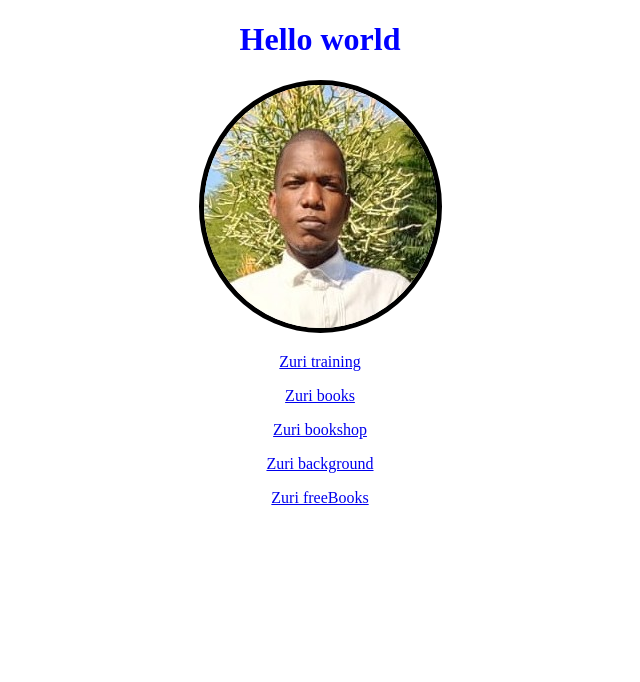
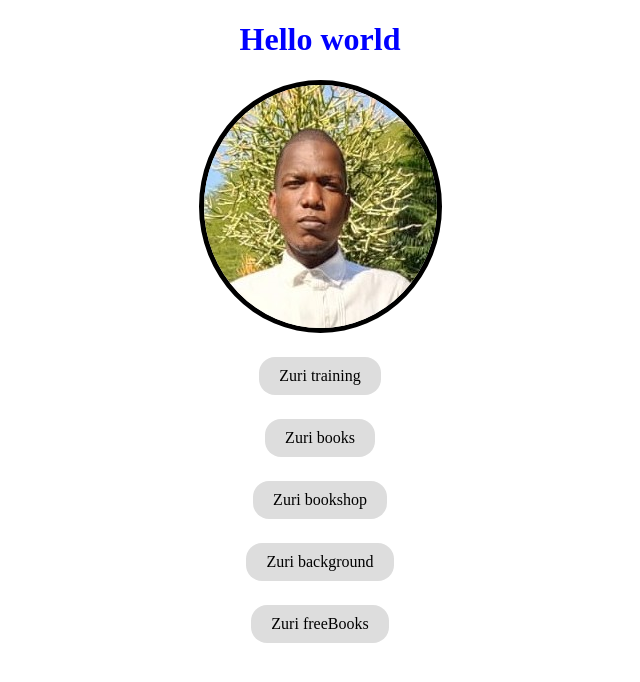
Before and after one commit to Ntshangase/webprofile, a React (Create React App) app: page / in a window 1280 px wide. Shown: the top 682 px of the page, without its empty margins (320-960 px from the left). Built offline with nearby package versions, Linux system fonts and the light colour scheme.

Commit message:
link buttons done

```diff
--- a/src/style.css
+++ b/src/style.css
@@ -6,4 +6,70 @@
 img {
     border-radius: 60%;
     border: 5px solid black;
+
   }
+
+  #btn__zuri{
+        background-color: #ddd;
+        border: none;
+        color: black;
+        padding: 10px 20px;
+        text-align: center;
+        text-decoration: none;
+        display: inline-block;
+        margin: 4px 2px;
+        cursor: pointer;
+        border-radius: 16px;
+    }
+
+  #books{
+    background-color: #ddd;
+    border: none;
+    color: black;
+    padding: 10px 20px;
+    text-align: center;
+    text-decoration: none;
+    display: inline-block;
+    margin: 4px 2px;
+    cursor: pointer;
+    border-radius: 16px;
+  }
+
+  #book__python{
+    background-color: #ddd;
+    border: none;
+    color: black;
+    padding: 10px 20px;
+    text-align: center;
+    text-decoration: none;
+    display: inline-block;
+    margin: 4px 2px;
+    cursor: pointer;
+    border-radius: 16px;
+  }
+
+  #pitch{
+    background-color: #ddd;
+    border: none;
+    color: black;
+    padding: 10px 20px;
+    text-align: center;
+    text-decoration: none;
+    display: inline-block;
+    margin: 4px 2px;
+    cursor: pointer;
+    border-radius: 16px;
+  }
+
+  #book__design{
+    background-color: #ddd;
+    border: none;
+    color: black;
+    padding: 10px 20px;
+    text-align: center;
+    text-decoration: none;
+    display: inline-block;
+    margin: 4px 2px;
+    cursor: pointer;
+    border-radius: 16px;
+  }
```
